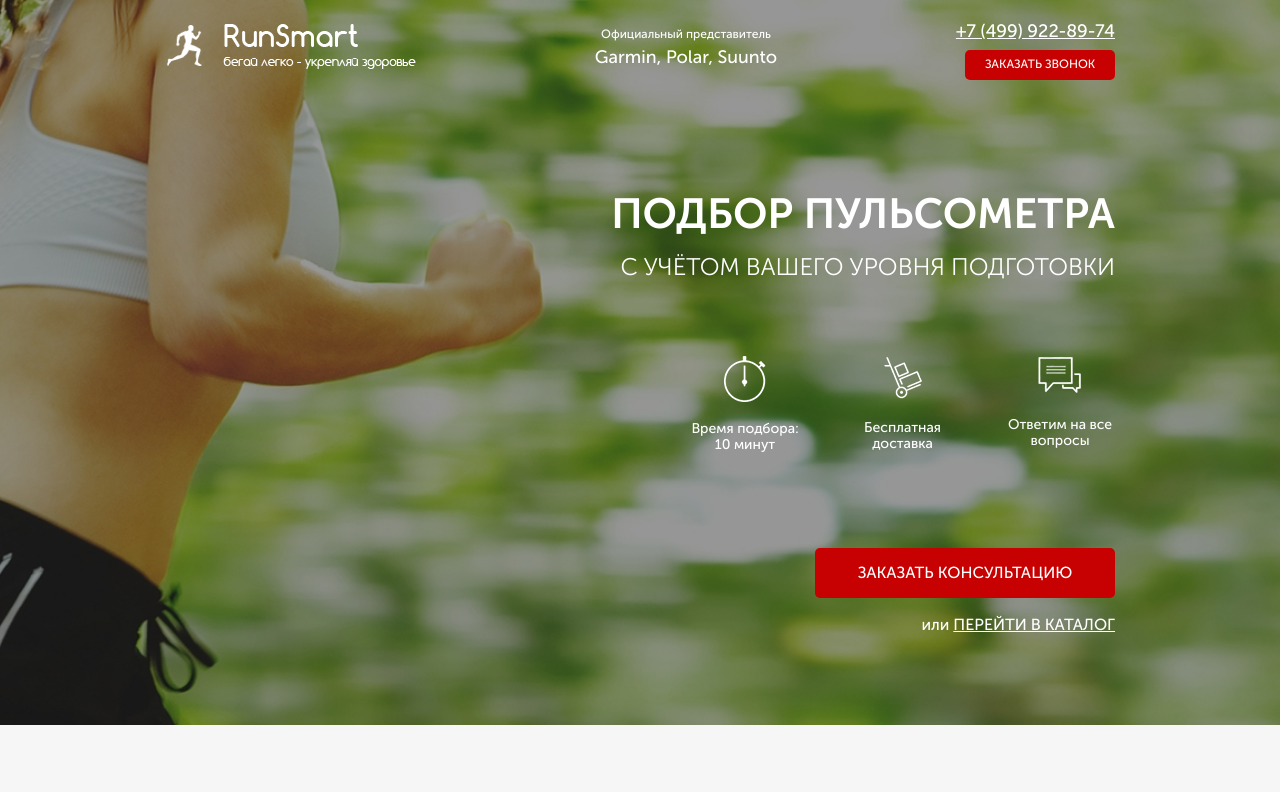
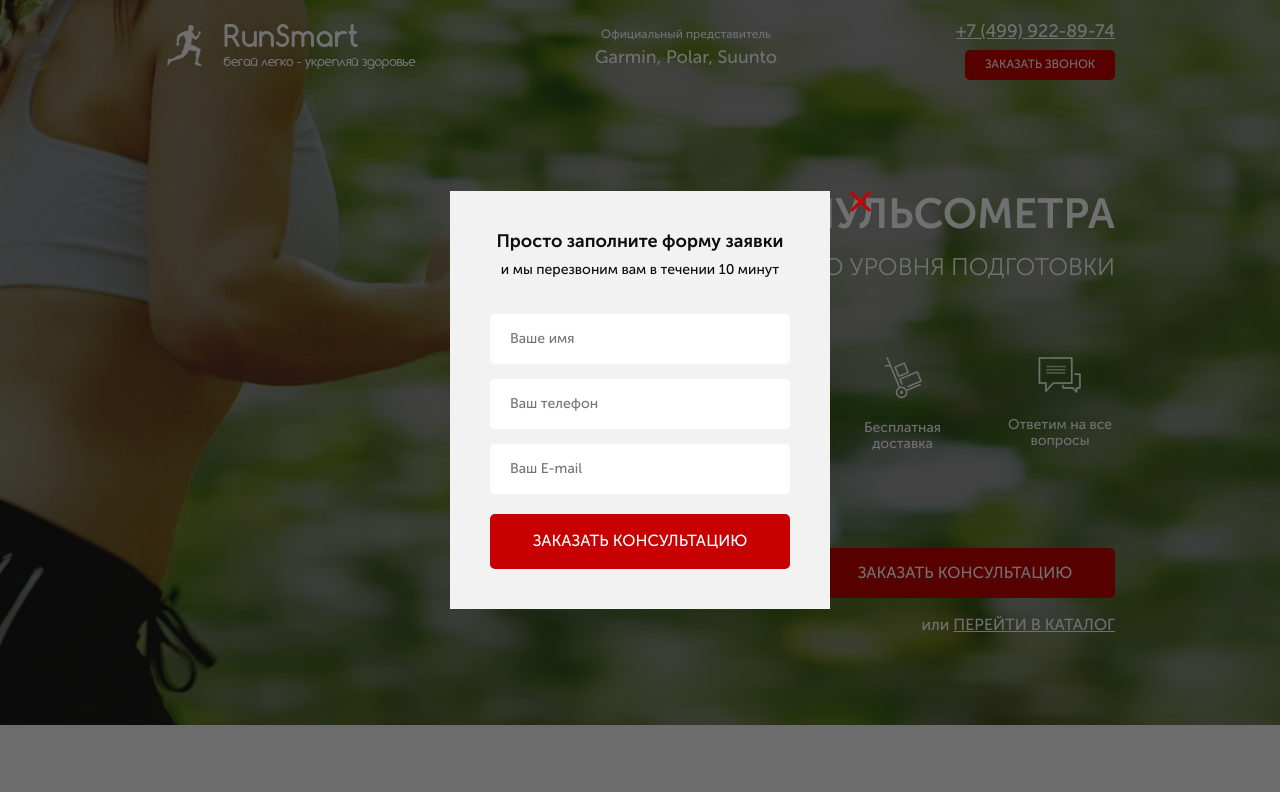
Before and after one commit to woodprop/run-smart, a website: page index.html in a window 1280 px wide. Both pictures are taken after a click on the button "ЗАКАЗАТЬ ЗВОНОК". Shown: the top 792 px of the page. Drawn offline with Linux system fonts and the light colour scheme.

Commit message:
modal windows

```diff
--- a/index.html
+++ b/index.html
@@ -22,7 +22,7 @@
                 </div>
                 <div class="header_contacts">
                     <a href="tel:+74999228974" class="header_contacts_phone">+7 (499) 922-89-74</a>
-                    <button class="header_contacts_btn">заказать звонок</button>
+                    <button data-modal="consultation" class="header_contacts_btn">заказать звонок</button>
                 </div>
             </div>
 
@@ -41,7 +41,7 @@
                         <div class="promo_features_item_text">Ответим на все вопросы</div>
                     </div>
                 </div>
-                <button class="promo_btn">заказать кОНСУЛЬТАЦИЮ</button>
+                <button data-modal="consultation" class="promo_btn">заказать кОНСУЛЬТАЦИЮ</button>
                 <div class="promo_catalog_link">
                     <span>или</span>
                     <a href="">ПЕРЕЙТИ В КАТАЛОГ</a>
@@ -118,7 +118,7 @@
                 <div class="catalog_item">
                     <div class="catalog_item_data catalog_item_active">
                         <img src="images/polar-ft1.png" alt="" class="advantages_item_image">
-                        <div class="catalog_item_title">Пульсометр Polar FT1</div>
+                        <div class="catalog_item_title">Пульсометр Polar FT3</div>
                         <div class="catalog_item_text">Для первых шагов в тренировках, основанных на сердечном ритме</div>
                         <a href="" class="catalog_item_more_link">подробнее</a>
                     </div>
@@ -445,6 +445,39 @@
     </footer>
 
 
+    <div class="modal">
+        <div class="modal_window modal_window_consultation">
+            <img src="icons/close-x.png" alt="X" class="modal_window_close-btn">
+            <div class="modal_window_title">Просто заполните форму заявки</div>
+            <div class="modal_window_subtitle">и мы перезвоним вам в течении 10 минут</div>
+            <form action="" class="contact_form consultation_form">
+                <input type="text" placeholder="Ваше имя" class="contact_form_input">
+                <input type="text" placeholder="Ваш телефон" class="contact_form_input">
+                <input type="email" placeholder="Ваш E-mail" class="contact_form_input">
+                <button class="contact_form_button">заказать кОНСУЛЬТАЦИЮ</button>
+            </form>
+        </div>
+
+        <div class="modal_window modal_window_order">
+            <img src="icons/close-x.png" alt="X" class="modal_window_close-btn">
+            <div class="modal_window_title">Ваш заказ:</div>
+            <div class="modal_window_subtitle">Пульсометр Polar FT1</div>
+            <form action="" class="contact_form consultation_form">
+                <input type="text" placeholder="Ваше имя" class="contact_form_input">
+                <input type="text" placeholder="Ваш телефон" class="contact_form_input">
+                <input type="email" placeholder="Ваш E-mail" class="contact_form_input">
+                <button class="contact_form_button">Купить</button>
+            </form>
+        </div>
+
+        <div class="modal_window modal_window_success">
+            <img src="icons/close-x.png" alt="X" class="modal_window_close-btn">
+            <div class="modal_window_title">Спасибо за вашу заявку!</div>
+            <div class="modal_window_subtitle">Наш менеджер свяжется с вами в ближайшее время!</div>
+        </div>
+    </div>
+
+
     <script src="js/jquery-3.4.1.min.js"></script>
     <script src="js/tiny-slider.js"></script>
     <script src="js/script.js"></script>
--- a/js/script.js
+++ b/js/script.js
@@ -44,3 +44,24 @@ function switchDetails(item) {
 
 switchDetails('.catalog_item_data');
 switchDetails('.catalog_item_details');
+
+
+// ------------ MODAL WINDOWS ------------
+
+$('[data-modal=consultation]').on('click', function () {
+    $('.modal').css('display', 'flex').hide().fadeIn();
+    $('.modal_window_consultation').fadeIn();
+});
+
+$('.catalog_item_btn').each(function (i) {
+    $(this).on('click', function () {
+        $('.modal').css('display', 'flex').hide().fadeIn();
+        $('.modal_window_order').fadeIn();
+        $('.modal_window_order .modal_window_subtitle').text($('.catalog_item_title').eq(i).text());
+    })
+});
+
+$('.modal_window_close-btn').on('click', function () {
+    $('.modal_window').fadeOut();
+    $('.modal').fadeOut();
+});
--- a/sass/_media.sass
+++ b/sass/_media.sass
@@ -127,3 +127,9 @@
     &_info
       position: relative
       width: 100%
+
+  .modal
+    &_window
+      &_close-btn
+        top: 10px
+        right: 10px
--- /dev/null
+++ b/sass/_modal.sass
@@ -0,0 +1,35 @@
+.modal
+  position: fixed
+  display: none
+  justify-content: center
+  align-items: center
+  top: 0
+  width: 100vw
+  height: 100vh
+  background: rgba(0, 0, 0, .56)
+  &_active
+    display: flex
+  &_window
+    padding: 40px
+    position: relative
+    width: 380px
+    min-height: 400px
+    background-color: #f2f2f2
+    text-align: center
+    &_close-btn
+      position: absolute
+      top: 0
+      right: -41px
+      cursor: pointer
+    &_title
+      font-size: 18px
+      font-weight: 700
+    &_subtitle
+      margin-top: 10px
+      font-size: 14px
+      font-weight: 500
+    &_success
+      min-height: 140px
+
+    &_consultation, &_order, &_success
+      display: none
--- a/sass/style.sass
+++ b/sass/style.sass
@@ -1,2 +1,3 @@
 @import "general"
+@import "modal"
 @import "media"
```
Also changed, not shown: css/style.min.css.
